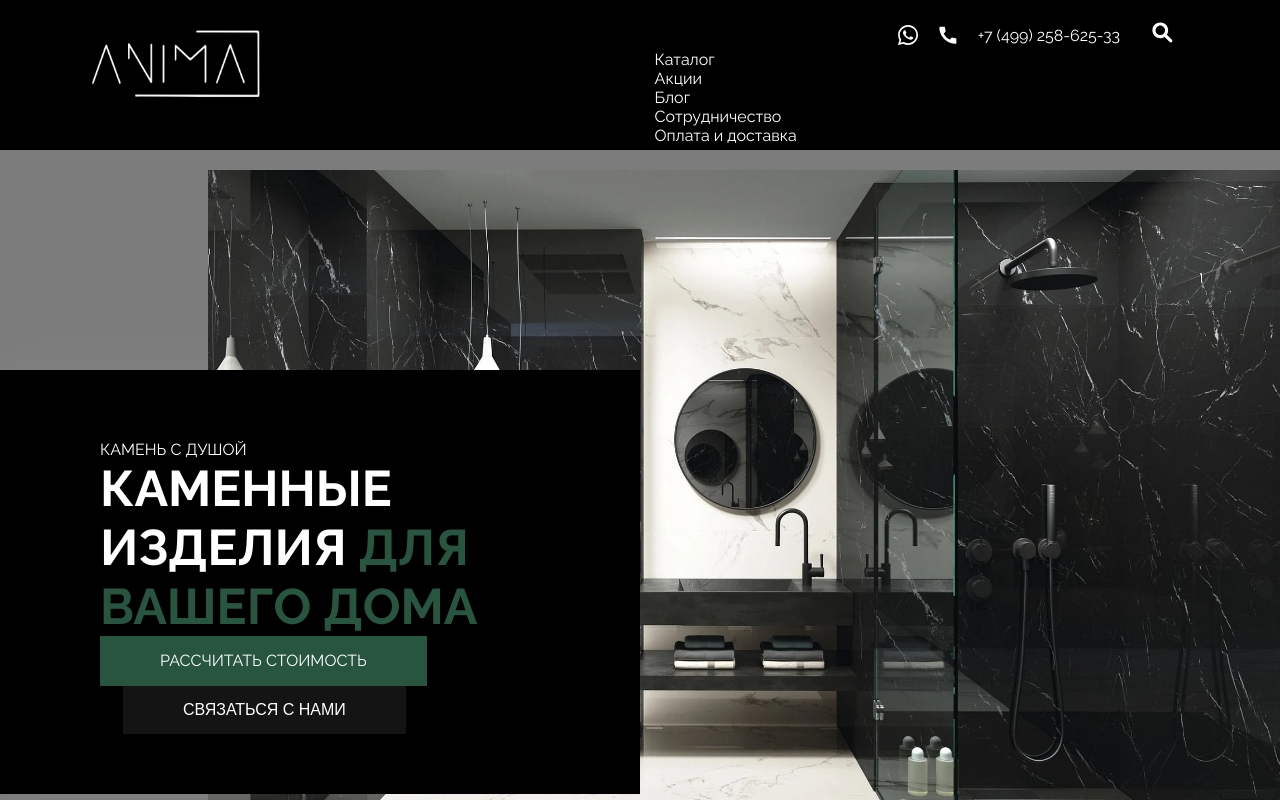
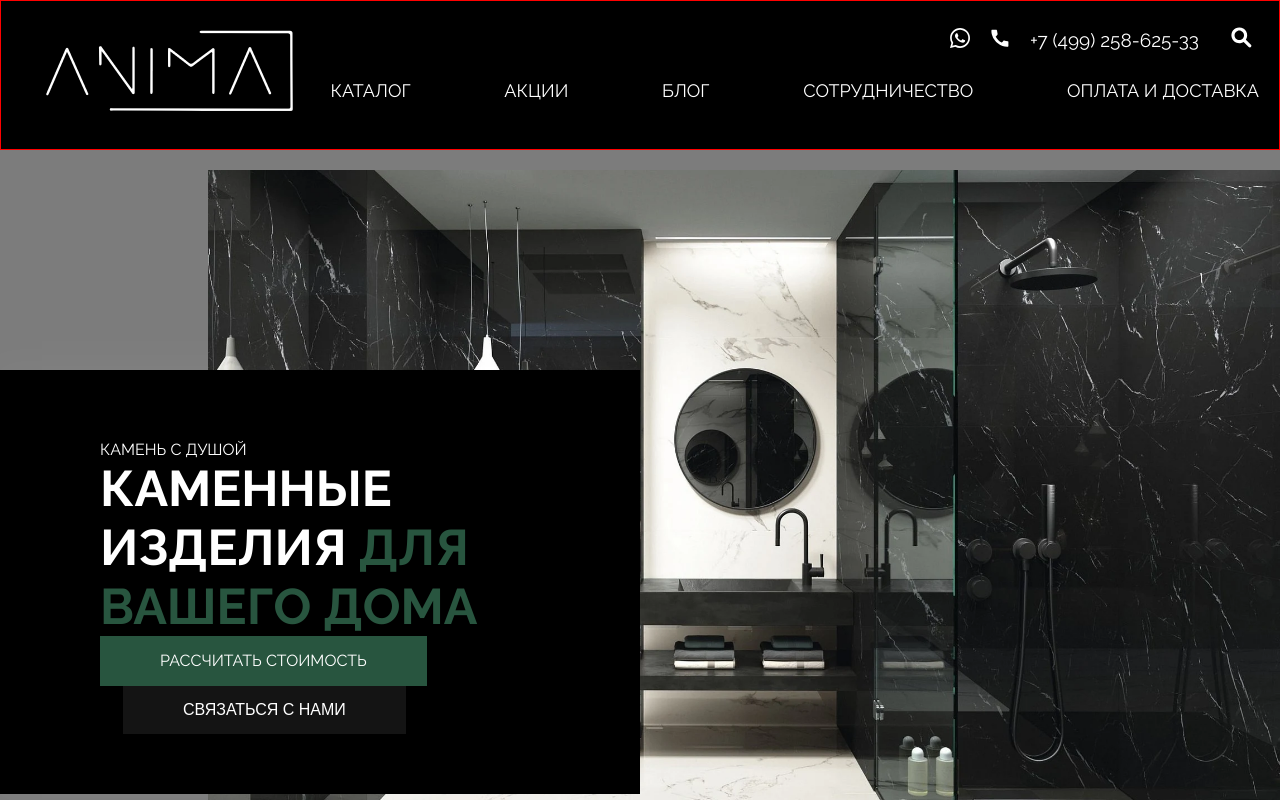
Before and after one commit to m1rade/anima-stone-e-commerce, a React app: page / in a window 1280 px wide. Shown: the top 800 px of the page. Built offline with nearby package versions, Linux system fonts and the light colour scheme.

Commit message:
Style  header

```diff
--- a/src/layouts/header/Header.tsx
+++ b/src/layouts/header/Header.tsx
@@ -1,55 +1,74 @@
 import styled from "styled-components";
+import logoImg from "../../assets/img/logo.png";
+import { Icon } from "../../components/icon/Icon";
 import { Logo } from "../../components/logo/Logo";
-import { Menu } from "../../components/menu/Menu";
-import { Icon } from "../../components/icon/Icon";
+import { Container } from "../../components/styled/Container";
+import { theme } from "../../styles/theme";
+import { Navlinks } from "./navlinks/Navlinks";
 import { SearchBar } from "./search-bar/SearchBar";
-import logoImg from "../../assets/img/logo.png";
 
-const headerLinks =  ["Каталог", "Акции", "Блог", "Сотрудничество", "Оплата и доставка"];
+const headerLinks = ["Каталог", "Акции", "Блог", "Сотрудничество", "Оплата и доставка"];
 
 export const Header = () => {
     return (
         <StyledHeader>
-            <Logo src={logoImg} />
             <HeaderContainer>
+                <Logo
+                    src={logoImg}
+                    styles={{
+                        display: "inline-block",
+                        width: "289px",
+                        height: "115px",
+                        gridArea: "1/1 / span 2",
+                        alignSelf: "center",
+                    }}
+                />
                 <ContactUs>
-                    <Icon iconId="whatsapp" width="20" height="20" viewBox=" 0 0 20 20" />
-                    <Icon iconId="phone" width="20" height="20" viewBox="0 0 20 20" />
+                    <a href="https://web.whatsapp.com/" target="_blank" rel="noreferrer">
+                        <Icon iconId="whatsapp" width="20" height="20" viewBox=" 0 0 20 20" />
+                    </a>
+                    <a href="#" target="_blank" rel="noreferrer">
+                        <Icon iconId="phone" width="20" height="20" viewBox="0 0 20 20" />
+                    </a>
                     <span>+7 (499) 258-625-33</span>
                     <SearchBar />
                 </ContactUs>
-                <Menu items={headerLinks} />
+                <Navlinks items={headerLinks} />
             </HeaderContainer>
         </StyledHeader>
     );
 };
 
 const StyledHeader = styled.header`
-    background-color: #000;
+    background-color: ${theme.colors.secondaryBg};
     height: 150px;
     width: 100%;
-    padding: 20px 100px 35px 75px;
 
-    display: flex;
-    color: #fff;
+    position: sticky;
+    z-index: 99;
+    top: 0;
+    right: 0;
+    left: 0;
+`;
 
-    /* position: sticky;
-    z-index: 99;
-    top: 0; */
-`;
-const HeaderContainer = styled.div`
-    width: 100%;
-    height: 100%;
-    display: flex;
-    flex-direction: column;
-    justify-content: space-between;
-    align-items: center;
+const HeaderContainer = styled(Container)`
+    display: grid;
+    grid-template-columns: 1fr 3fr;
 `;
 
 const ContactUs = styled.div`
+    align-self: start;
+
     width: 100%;
     display: flex;
     justify-content: flex-end;
     align-items: center;
     column-gap: 20px;
+    margin: auto 0;
+
+    color: ${theme.colors.fontLight};
+
+    font-size: 19px;
+    font-family: Raleway, sans-serif;
+    font-weight: 400;
 `;
--- a/src/layouts/header/search-bar/SearchBar.tsx
+++ b/src/layouts/header/search-bar/SearchBar.tsx
@@ -1,6 +1,7 @@
 import { useState } from "react";
 import styled, { css } from "styled-components";
 import { Icon } from "../../../components/icon/Icon";
+import { theme } from "../../../styles/theme";
 
 export const SearchBar = () => {
     const [show, setShow] = useState(false);
@@ -30,13 +31,15 @@ const StyledButton = styled.button<ButtonProps>`
 
     padding-left: 10px;
 
+    cursor: pointer;
+
     svg {
-        fill: white;
+        fill: ${theme.colors.fontLight};
     }
 
     ${props =>
         props.show &&
-        css<ButtonProps>`
+        css`
             border: 1px solid rgba(255, 255, 255, 0.81);
             box-shadow: 20px 4px 100px 0px rgba(0, 0, 0, 0.1);
 
@@ -51,10 +54,8 @@ const Search = styled.input.attrs(() => ({
     placeholder: "Поиск...",
 }))`
     background: transparent;
-    height: 100%;
-    width: 100%;
     border: none;
     outline: none;
 
-    color: #9c9c9c;
+    color: ${theme.colors.fontSecondary};
 `;
```
